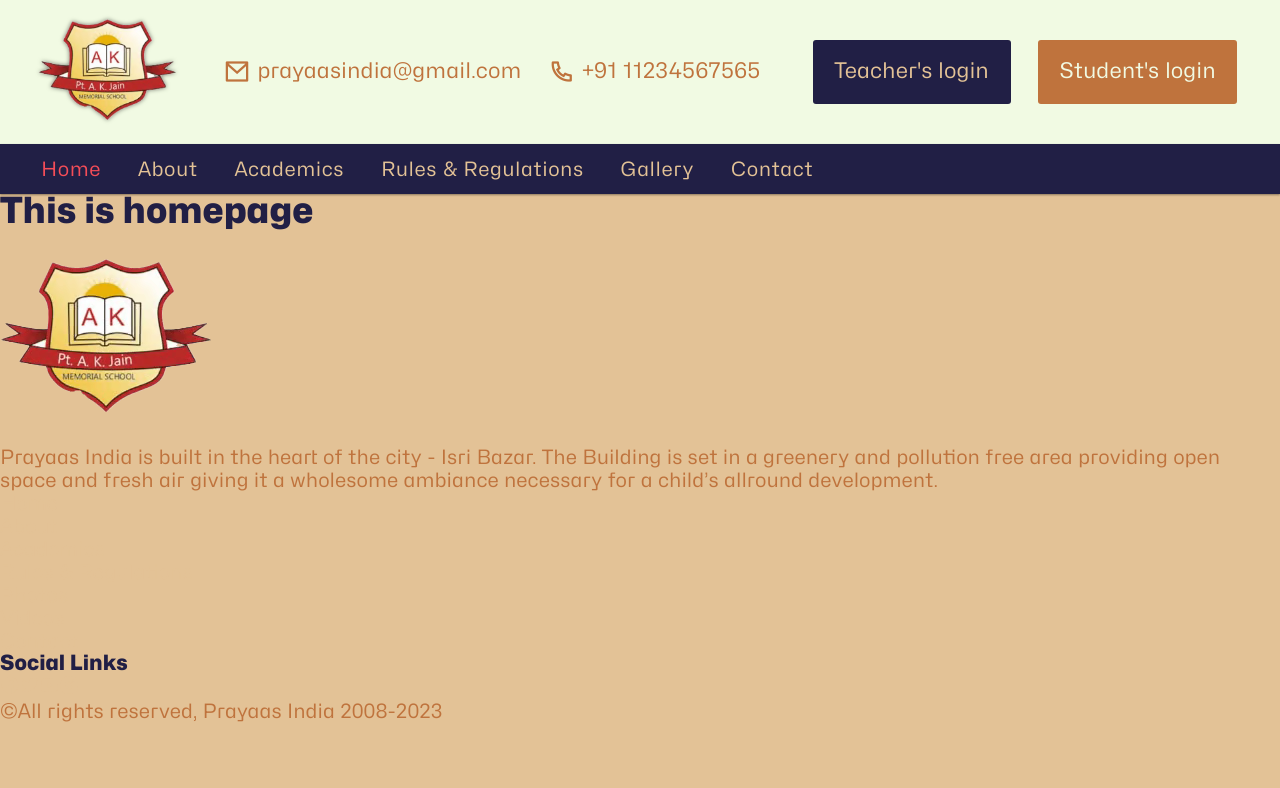
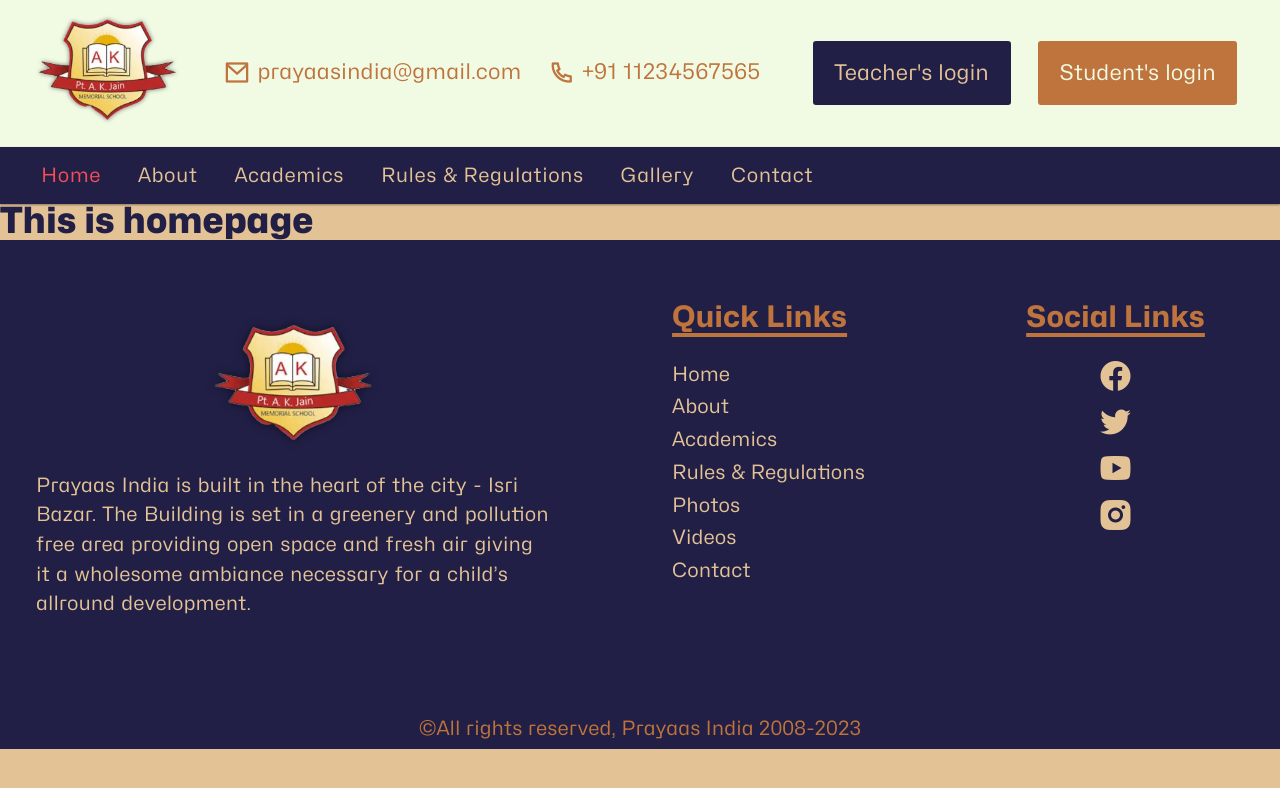
Before and after one commit to Rahulbaran/school-site, a React (Vite) app: page / in a window 1280 px wide. Shown: the top 788 px of the page. Built offline with nearby package versions, Linux system fonts and the light colour scheme.

Commit message:
style: style footer section with proper layout

```diff
--- a/src/components/Footer/AboutSchool.jsx
+++ b/src/components/Footer/AboutSchool.jsx
@@ -5,8 +5,8 @@ import logos from "../../data/LogosData";
 
 function AboutSchool() {
   return (
-    <div className="about-school-wrapper">
-      <NavLink to="home" className="logo">
+    <div className="about-school-container flex flex-col align-flex-start gap-1">
+      <NavLink to="/" className="logo">
         <picture>
           <source type="image/avif" srcSet={logos.avif} />
           <source type="image/webp" srcSet={logos.webp} />
--- a/src/components/Footer/Copyright.jsx
+++ b/src/components/Footer/Copyright.jsx
@@ -3,7 +3,7 @@ import currentYear from "../../utils/CurrentYear";
 
 function Copyright() {
   return (
-    <div className="copyright-wrapper">
+    <div className="copyright-container">
       <p>&copy;All rights reserved, Prayaas India 2008-{currentYear()}</p>
     </div>
   );
--- a/src/components/Footer/QuickLinks.jsx
+++ b/src/components/Footer/QuickLinks.jsx
@@ -3,9 +3,11 @@ import { NavLink } from "react-router-dom";
 function QuickLinks() {
   return (
     <nav className="footer-navigation" aria-labelledby="secondary navigation">
-      <ul className="navigation-menu">
+      <h3>Quick Links</h3>
+
+      <ul className="navigation-menu flex flex-col gap-1 align-flex-start">
         <li>
-          <NavLink to="home" className="navigation-link">
+          <NavLink to="/" className="navigation-link">
             Home
           </NavLink>
         </li>
--- a/src/components/Footer/Social.jsx
+++ b/src/components/Footer/Social.jsx
@@ -1,9 +1,9 @@
 function Social() {
   return (
-    <div className="social-links-wrapper">
+    <div className="social-links-container flex flex-col align-center">
       <h3>Social Links</h3>
 
-      <div className="social-links">
+      <div className="social-links flex gap-3">
         <a
           href="https://www.facebook.com/groups/prayaas.bitsindri/"
           className="social-link"
--- a/src/styles/base/_boilerplate.scss
+++ b/src/styles/base/_boilerplate.scss
@@ -35,8 +35,10 @@ html {
 }
 
 body {
-  font: var(--fw-regular) var(--base-fs) / var(--base-lh);
+  font-size: var(--base-fs);
+  font-weight: var(--fw-regular);
   font-family: var(--fs-hubot-sans);
+  line-height: var(--base-lh);
   background-color: var(--tertiary);
   background-attachment: fixed;
 }
--- a/src/styles/layouts/_footer.scss
+++ b/src/styles/layouts/_footer.scss
@@ -0,0 +1,104 @@
+@use "../abstracts/breakpoint" as a;
+
+.footer {
+  background-color: var(--primary);
+  display: grid;
+  grid-template-columns: 1fr;
+  grid-template-rows: repeat(4, auto);
+  align-items: flex-start;
+  gap: calc(var(--base-gap) * 10);
+  padding-inline: calc(var(--base-padding) * 4);
+
+  h3 {
+    color: var(--disable);
+    margin-block-end: calc(var(--base-margin) * 2);
+    font-size: calc(var(--base-fs) * 1.65);
+    font-weight: var(--fw-bold);
+    text-decoration: underline 0.2rem solid currentcolor;
+    text-underline-offset: 0.2em;
+  }
+
+  // * about container
+  .about-school-container {
+    padding-block-start: calc(var(--base-padding) * 7);
+
+    p {
+      color: var(--tertiary);
+      word-spacing: 1px;
+    }
+  }
+
+  .logo {
+    align-self: center;
+
+    img {
+      width: 8em;
+      filter: drop-shadow(0 0 5px hwb(var(--shadow) / 0.5));
+    }
+  }
+
+  // * navigation
+  .navigation-menu {
+    list-style-type: none;
+    line-height: calc(var(--base-lh) * 0.8);
+  }
+
+  // * social
+  .social-links-container {
+    i {
+      font-size: calc(var(--base-fs) * 2);
+    }
+  }
+
+  // * copyright
+  .copyright-container {
+    p {
+      text-align: center;
+      padding-block: calc(var(--base-padding) * 0.5);
+    }
+  }
+
+  // media queries
+  @include a.breakpoint(large) {
+    grid-template-columns: 1.5fr 1fr;
+    grid-template-rows: repeat(3, auto);
+    padding-inline: calc(var(--base-padding) * 4);
+
+    .footer-navigation {
+      justify-self: center;
+      padding-block-start: calc(var(--base-padding) * 7);
+    }
+
+    .social-links-container {
+      grid-column: 1 / 3;
+      justify-self: center;
+    }
+
+    .copyright-container {
+      grid-column: 1 / 3;
+    }
+  }
+
+  @media screen and (width > 62em) {
+    grid-template-columns: 2fr 1fr 1fr;
+    grid-template-rows: repeat(2, auto);
+
+    .social-links-container {
+      grid-column: 3 / 4;
+      padding-block-start: calc(var(--base-padding) * 7);
+    }
+
+    .social-links {
+      flex-direction: column;
+      gap: calc(var(--base-gap) * 1.5);
+    }
+
+    .social-link {
+      line-height: calc(var(--base-lh) * 0.5);
+    }
+
+    .copyright-container {
+      grid-column: 1 / 4;
+    }
+  }
+}
```
